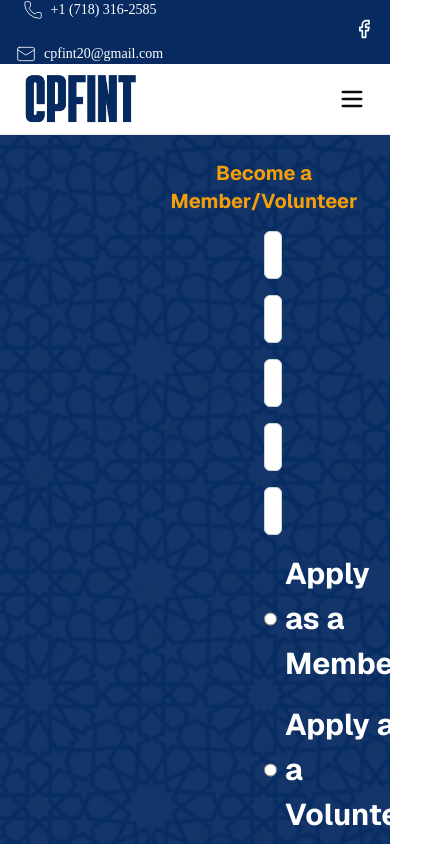
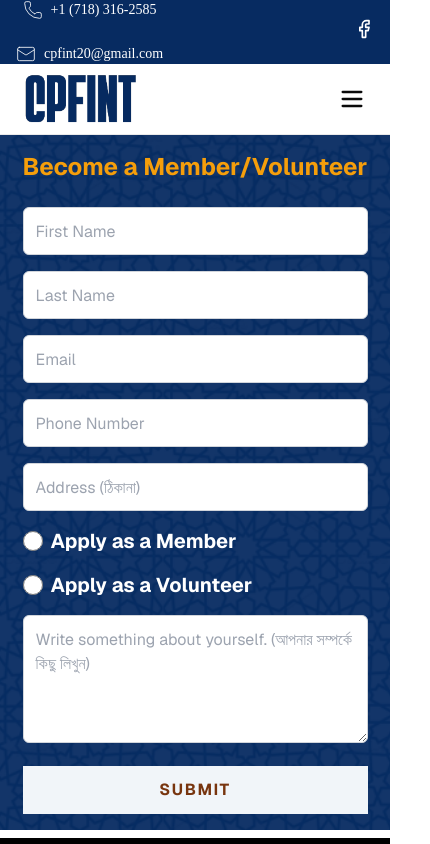
Before and after one commit to MHHJisan/cpfint_new, a Next.js app: page /apply in a window 390 px wide. Shown: the top 844 px of the page, 430 px wide, since content can reach past the window. Built offline with nearby package versions, Linux system fonts and the light colour scheme.

Commit message:
adding email and phone verification and making all pages responsive.

```diff
--- /dev/null
+++ b/app/api/validateEmail/page.ts
@@ -0,0 +1,33 @@
+import { NextRequest, NextResponse } from "next/server";
+
+export async function POST(req: NextRequest) {
+  try {
+    const { email } = await req.json();
+
+    if (!email) {
+      return NextResponse.json({ error: "Email is required" }, { status: 400 });
+    }
+
+    // Email verification API (e.g., AbstractAPI, Hunter.io, MailboxLayer)
+    const response = await fetch(
+      `https://emailvalidation.abstractapi.com/v1/?api_key=${process.env.ABSTRACT_API_KEY}&email=${email}`
+    );
+
+    const data = await response.json();
+
+    if (!data.is_valid_format.value || data.deliverability !== "DELIVERABLE") {
+      return NextResponse.json(
+        { error: "Invalid or non-existent email" },
+        { status: 400 }
+      );
+    }
+
+    return NextResponse.json({ message: "Valid email" }, { status: 200 });
+  } catch (error) {
+    console.error("Email validation error:", error);
+    return NextResponse.json(
+      { error: "Failed to validate email" },
+      { status: 500 }
+    );
+  }
+}
--- a/app/apply/page.tsx
+++ b/app/apply/page.tsx
@@ -11,8 +11,13 @@ export default function Apply() {
     email: "",
     phone: "",
     address: "",
-    roles: [] as string[],
+    roles: "",
     message: "",
+  });
+
+  const [errors, setErrors] = useState({
+    email: "",
+    phone: "",
   });
 
   const handleChange = (
@@ -20,21 +25,44 @@ export default function Apply() {
   ) => {
     const { name, value, type } = e.target;
 
-    if (type === "checkbox") {
-      const target = e.target as HTMLInputElement; // Explicitly cast e.target
+    if (type === "radio") {
       setFormData((prevData) => ({
         ...prevData,
-        roles: target.checked
-          ? [...prevData.roles, value] // Add if checked
-          : prevData.roles.filter((role) => role !== value), // Remove if unchecked
+        [name]: value,
       }));
     } else {
       setFormData({ ...formData, [name]: value });
     }
   };
 
+  const validateEmail = (email: string) => {
+    const emailRegex = /^[a-zA-Z0-9._%+-]+@[a-zA-Z0-9.-]+\.[a-zA-Z]{2,}$/;
+    return emailRegex.test(email);
+  };
+
+  const validateBDPhone = (phone: string) => {
+    const bdPhoneRegex = /^(?:\+8801|01)[3-9]\d{8}$/;
+    return bdPhoneRegex.test(phone);
+  };
+
   const handleSubmit = async (e: React.FormEvent<HTMLFormElement>) => {
     e.preventDefault();
+
+    let newErrors = { email: "", phone: "" };
+
+    if (!validateEmail(formData.email)) {
+      newErrors.email = "Invalid email format";
+    }
+
+    if (!validateBDPhone(formData.phone)) {
+      newErrors.phone = "Phone number must be a valid Bangladeshi number";
+    }
+
+    setErrors(newErrors);
+
+    if (newErrors.email || newErrors.phone) {
+      return; // Stop submission if there are validation errors
+    }
 
     try {
       const response = await fetch("/api/apply", {
@@ -53,9 +81,10 @@ export default function Apply() {
           email: "",
           phone: "",
           address: "",
-          roles: [],
+          roles: "",
           message: "",
         });
+        setErrors({ email: "", phone: "" });
       } else {
         alert(result.error || "Failed to submit application.");
       }
@@ -66,19 +95,18 @@ export default function Apply() {
   };
 
   return (
-    <div className="w-full flex flex-col items-center min-h-screen gap-0 font-[family-name:var(--font-geist-sans)]">
+    <div className="w-full flex flex-col items-center min-h-screen font-[family-name:var(--font-geist-sans)]">
       <Header />
       <MenuBar />
 
-      <section className="w-full flex flex-col justify-between p-6 lg:p-8 bg-[url('/img/blue-bg-pattern.png')] bg-cover bg-center text-white mb-2">
-        <div className="mx-60">
-          <div className="w-full flex justify-center items-center ">
-            <h2 className="text-xl lg:text-5xl font-bold mb-4 text-center text-amber-500">
+      <section className="w-full flex flex-col justify-between p-4 lg:p-8 bg-[url('/img/blue-bg-pattern.png')] bg-cover bg-center text-white mb-2">
+        <div className="max-w-3xl mx-auto">
+          <h2 className="text-2xl lg:text-4xl font-bold text-center text-amber-500 mb-6">
             Become a Member/Volunteer
           </h2>
-          </div>
-          <div>
+
           <form onSubmit={handleSubmit} className="space-y-4">
+            {/* Name Fields */}
             <div className="flex flex-col lg:flex-row gap-4">
               <input
                 type="text"
@@ -86,7 +114,7 @@ export default function Apply() {
                 placeholder="First Name"
                 value={formData.name}
                 onChange={handleChange}
-                  className="h-12 w-full lg:w-1/2 p-2 text-black border border-gray-300 rounded-md focus:outline-none focus:ring-2 focus:ring-blue-500"
+                className="h-12 w-full p-3 text-black border border-gray-300 rounded-md focus:ring-2 focus:ring-blue-500"
               />
               <input
                 type="text"
@@ -94,51 +122,68 @@ export default function Apply() {
                 placeholder="Last Name"
                 value={formData.lastName}
                 onChange={handleChange}
-                  className="h-12 w-full lg:w-1/2 p-2 text-black border border-gray-300 rounded-md focus:outline-none focus:ring-2 focus:ring-blue-500"
+                className="h-12 w-full p-3 text-black border border-gray-300 rounded-md focus:ring-2 focus:ring-blue-500"
               />
             </div>
+
+            {/* Email & Phone */}
             <div className="flex flex-col lg:flex-row gap-4">
+              <div className="w-full">
                 <input
                   type="email"
                   name="email"
                   placeholder="Email"
                   value={formData.email}
                   onChange={handleChange}
-                  className="h-12 w-full p-2 border text-black border-gray-300 rounded-md focus:outline-none focus:ring-2 focus:ring-blue-500"
+                  className={`h-12 w-full p-3 text-black border border-gray-300 rounded-md focus:ring-2 ${
+                    errors.email ? "border-red-500" : "focus:ring-blue-500"
+                  }`}
                 />
+                {errors.email && (
+                  <p className="text-red-500 text-sm">{errors.email}</p>
+                )}
+              </div>
+              <div className="w-full">
                 <input
                   type="number"
                   name="phone"
                   placeholder="Phone Number"
                   value={formData.phone}
                   onChange={handleChange}
-                  className="h-12 w-full p-2 border text-black border-gray-300 rounded-md focus:outline-none focus:ring-2 focus:ring-blue-500"
+                  className={`h-12 w-full p-3 text-black border border-gray-300 rounded-md focus:ring-2 ${
+                    errors.phone ? "border-red-500" : "focus:ring-blue-500"
+                  }`}
                 />
+                {errors.phone && (
+                  <p className="text-red-500 text-sm">{errors.phone}</p>
+                )}
+              </div>
             </div>
 
+            {/* Address */}
             <input
-                type="address"
+              type="text"
               name="address"
-                placeholder="Address (ঠিকানা) "
+              placeholder="Address (ঠিকানা)"
               value={formData.address}
               onChange={handleChange}
-                className="h-12 w-full p-2 border text-black border-gray-300 rounded-md focus:outline-none focus:ring-2 focus:ring-blue-500"
+              className="h-12 w-full p-3 text-black border border-gray-300 rounded-md focus:ring-2 focus:ring-blue-500"
             />
 
-              {/* Radio buttons for roles */}
+            {/* Roles Selection */}
             <div className="flex flex-col lg:flex-row gap-4 text-black">
               <label className="flex items-center space-x-2">
                 <input
                   type="radio"
-                    name="roles" // Same name for radio buttons ensures only one can be selected
+                  name="roles"
                   value="member"
-                    checked={formData.roles.includes("member")}
+                  checked={formData.roles === "member"}
                   onChange={handleChange}
                   className="h-5 w-5"
                 />
                 <span
-                    className={`font-bold text-[30px] transition-colors ${
-                      formData.roles.includes("member")
+                  className={`font-bold text-xl ${
+                    formData.roles === "member"
                       ? "text-yellow-400"
                       : "text-white"
                   }`}
@@ -151,13 +196,13 @@ export default function Apply() {
                   type="radio"
                   name="roles"
                   value="volunteer"
-                    checked={formData.roles.includes("volunteer")}
+                  checked={formData.roles === "volunteer"}
                   onChange={handleChange}
                   className="h-5 w-5"
                 />
                 <span
-                    className={`font-bold text-[30px] transition-colors ${
-                      formData.roles.includes("volunteer")
+                  className={`font-bold text-xl ${
+                    formData.roles === "volunteer"
                       ? "text-yellow-400"
                       : "text-white"
                   }`}
@@ -167,24 +212,25 @@ export default function Apply() {
               </label>
             </div>
 
+            {/* Message Box */}
             <textarea
               name="message"
-                placeholder="Write something about yourself. ( আপনার নিজের স্বম্বন্ধে কিছু বলেন ) "
+              placeholder="Write something about yourself. (আপনার সম্পর্কে কিছু লিখুন)"
               value={formData.message}
               onChange={handleChange}
-                required
-                className="w-full p-2 border text-black border-gray-300 rounded-md focus:outline-none focus:ring-2 focus:ring-blue-500 h-32"
+              className="w-full p-3 text-black border border-gray-300 rounded-md focus:ring-2 focus:ring-blue-500 h-32"
             />
+
+            {/* Submit Button */}
             <div className="flex justify-center">
               <button
                 type="submit"
-                  className="w-full lg:w-36 h-12 py-2 px-4 bg-slate-100 text-amber-900 font-mono font-bold tracking-widest hover:bg-blue-600 transition"
+                className="w-full lg:w-40 h-12 bg-slate-100 text-amber-900 font-bold tracking-widest hover:bg-blue-600 transition"
               >
                 SUBMIT
               </button>
             </div>
           </form>
-          </div>
         </div>
       </section>
 
```
Also changed, not shown: app/members/page.tsx (+15 -27 lines). Lines whose indentation alone changed are shown as unchanged.
